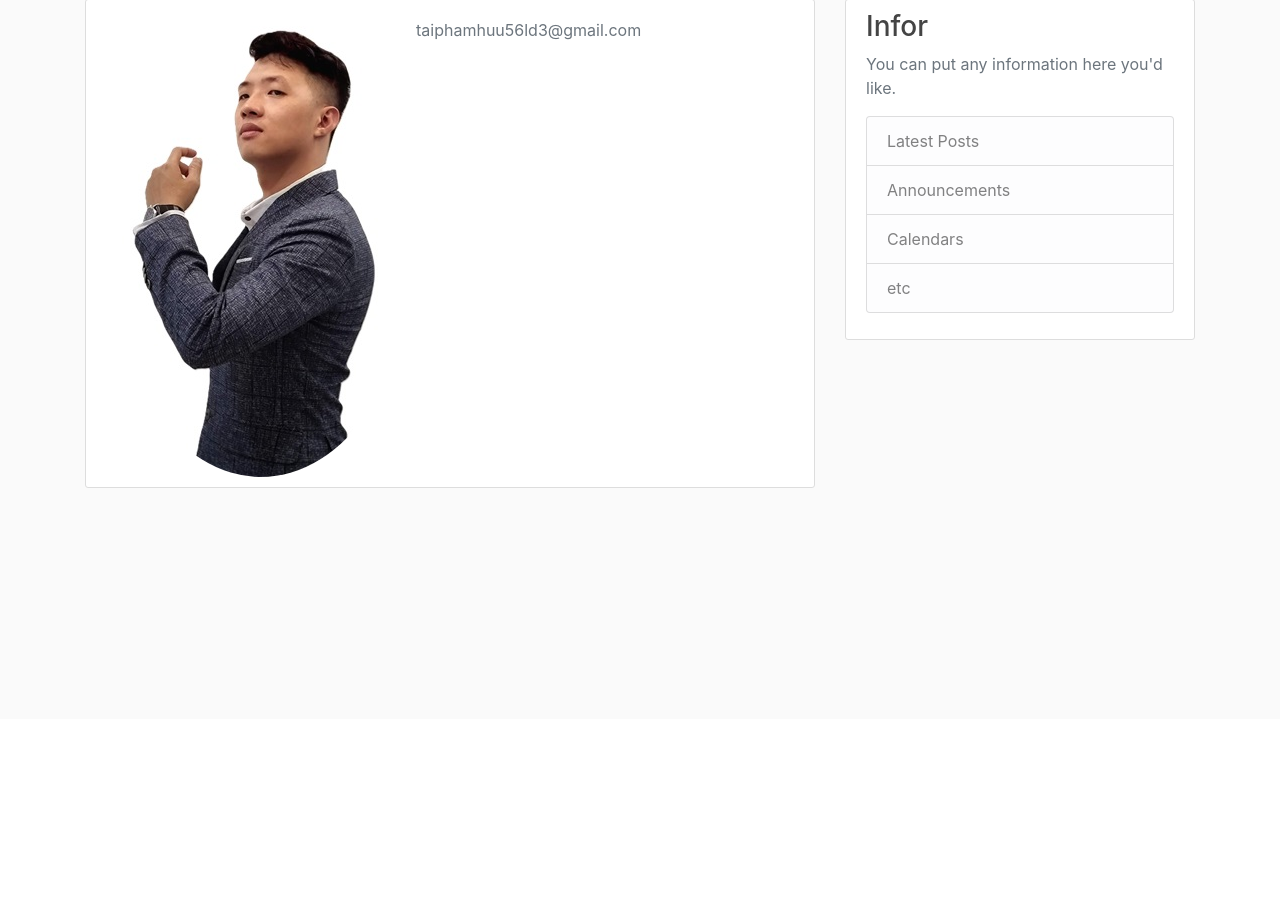
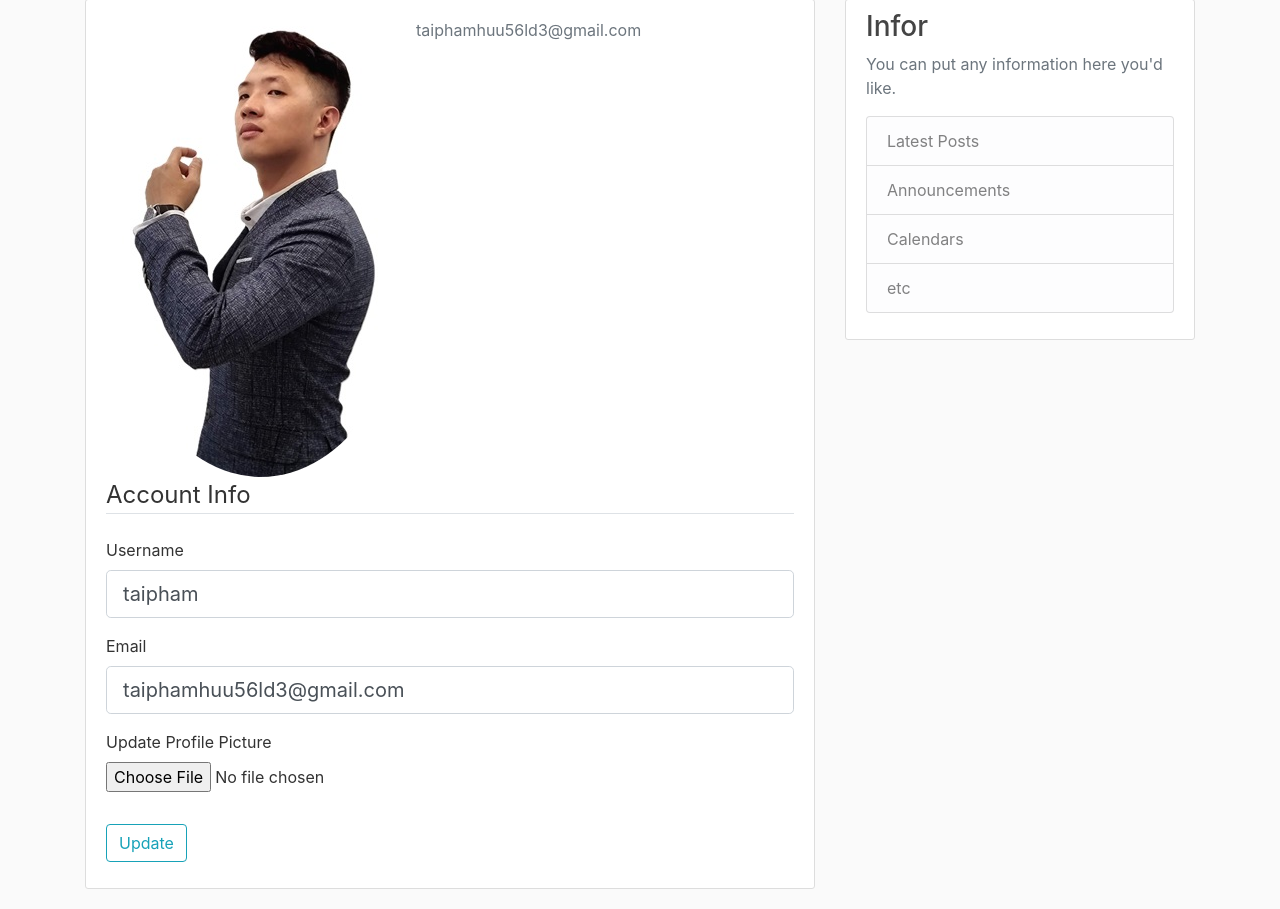
Before and after one commit to taiphamhuu56ld3/blog_flask, a Flask app: page /account in a window 1280 px wide. Shown: the part 81-990 px from the top of the page. Before the commit the page ends 569 px from the top, so only its background shows below. Run offline with Flask 3, Linux system fonts and the light colour scheme; a user stored in the database is signed in; some libraries are stand-ins or nearby versions.

Commit message:
[FEAT] F12: Update account page add picture and validate on submit

```diff
--- a/flaskblog/forms.py
+++ b/flaskblog/forms.py
@@ -1,5 +1,7 @@
+from flask_login import current_user
 from flask_wtf import FlaskForm
-from wtforms import StringField
+from flask_wtf.file import FileAllowed, FileField
+from wtforms import BooleanField, StringField
 from wtforms.fields.simple import (BooleanField, PasswordField, SubmitField,
                                    TextAreaField)
 from wtforms.validators import (DataRequired, Email, EqualTo, Length,
@@ -36,6 +38,30 @@ class LoginForm(FlaskForm):
     remember = BooleanField("Remember Me")
     submit = SubmitField('Login')
 
+
+class UpdateAccountForm(FlaskForm):
+    username = StringField('Username', validators=[
+                           DataRequired(), Length(min=2, max=20)])
+    email = StringField('Email', validators=[DataRequired(), Email()])
+    picture = FileField('Update Profile Picture', validators=[
+                        FileAllowed(['jpg', 'png'])])
+    submit = SubmitField('Update')
+
+    def validate_username(self, username):
+        if username.data != current_user.user_name:
+            user = User.query.filter_by(user_name=username.data).first()
+            if user:
+                raise ValidationError(
+                    'That username is taken. Please choose a different one.')
+
+    def validate_email(self, email):
+        if email.data != current_user.email:
+            user = User.query.filter_by(email=email.data).first()
+            if user:
+                raise ValidationError(
+                    'That email is taken. Please choose a different one.')
+
+
 class PostForm(FlaskForm):
     title = StringField("Title", validators=[DataRequired()])
     content = TextAreaField("Content", validators=[DataRequired()])
--- a/flaskblog/routes.py
+++ b/flaskblog/routes.py
@@ -1,10 +1,15 @@
+import os
+import secrets
+
 from flask import flash, render_template, url_for
 from flask.globals import request
 from flask_login import current_user, login_required, login_user, logout_user
+from PIL import Image
 from werkzeug.utils import redirect
 
 from flaskblog import app, bcrypt, db
-from flaskblog.forms import LoginForm, PostForm, RegistrationForm
+from flaskblog.forms import (LoginForm, PostForm, RegistrationForm,
+                             UpdateAccountForm)
 from flaskblog.models import Post, User
 
 posts = [
@@ -66,13 +71,46 @@ def logout():
     logout_user()
     return redirect(url_for('home'))
 
+
+def save_picture(form_picture):
+    random_hex = secrets.token_hex(8)
+    # Get name picture
+    _, f_text = os.path.splitext(form_picture.filename)
+    picture_fn = random_hex + f_text
+    picture_path = os.path.join(
+        app.root_path, 'static/profile_pics', picture_fn)
+
+    out_size = (125, 125)
+    i = Image.open(form_picture)
+    i.thumbnail
+    i.save(picture_path)
+
+    return picture_fn
+
 # Infor account
-@app.route("/account")
+@app.route("/account", methods=['GET', 'POST'])
 @login_required
 def account():
+    form = UpdateAccountForm()
+    if form.validate_on_submit():
+        if form.picture.data:
+            picture_file = save_picture(form.picture.data)
+            current_user.image_file = picture_file
+
+        current_user.user_name = form.username.data
+        current_user.email = form.email.data
+        db.session.commit()
+        flash('Your account has been updated!', 'success')
+        return redirect(url_for('account'))
+
+    elif request.method == 'GET':
+        form.username.data = current_user.user_name
+        form.email.data = current_user.email
     image_file = url_for(
         'static', filename='profile_pics/' + current_user.image_file)
-    return render_template('account.html', title='Account', image_file=image_file)
+
+    return render_template('account.html', title='Account', image_file=image_file, form=form)
+
 
 @app.route("/post/new", methods=['GET', 'POST'])
 def new_post():
--- a/flaskblog/templates/account.html
+++ b/flaskblog/templates/account.html
@@ -8,5 +8,50 @@
             <p class="text-secondary">{{ current_user.email }}</p>
         </div>
     </div>
+    <form method="POST" action="" enctype="multipart/form-data">
+        {{ form.hidden_tag() }}
+        <fieldset class="form-group">
+            <legend class="border-bottom mb-4">Account Info</legend>
+            <div class="form-group">
+                {{ form.username.label(class="form-control-label") }}
+
+                {% if form.username.errors %}
+                {{ form.username(class="form-control form-control-lg is-invalid") }}
+                <div class="invalid-feedback">
+                    {% for error in form.username.errors %}
+                    <span>{{ error }}</span>
+                    {% endfor %}
+                </div>
+                {% else %}
+                {{ form.username(class="form-control form-control-lg") }}
+                {% endif %}
+            </div>
+            <div class="form-group">
+                {{ form.email.label(class="form-control-label") }}
+                {% if form.email.errors %}
+                {{ form.email(class="form-control form-control-lg is-invalid") }}
+                <div class="invalid-feedback">
+                    {% for error in form.email.errors %}
+                    <span>{{ error }}</span>
+                    {% endfor %}
+                </div>
+                {% else %}
+                {{ form.email(class="form-control form-control-lg") }}
+                {% endif %}
+            </div>
+            <div class="form-group">
+                {{ form.picture.label() }}
+                {{ form.picture(class="form-control-file") }}
+                {% if form.picture.errors %}
+                {% for error in form.picture.errors %}
+                <span class="text-danger">{{ error }}</span></br>
+                {% endfor %}
+                {% endif %}
+            </div>
+        </fieldset>
+        <div class="form-group">
+            {{ form.submit(class="btn btn-outline-info") }}
+        </div>
+    </form>
 </div>
 {% endblock content %}
```
